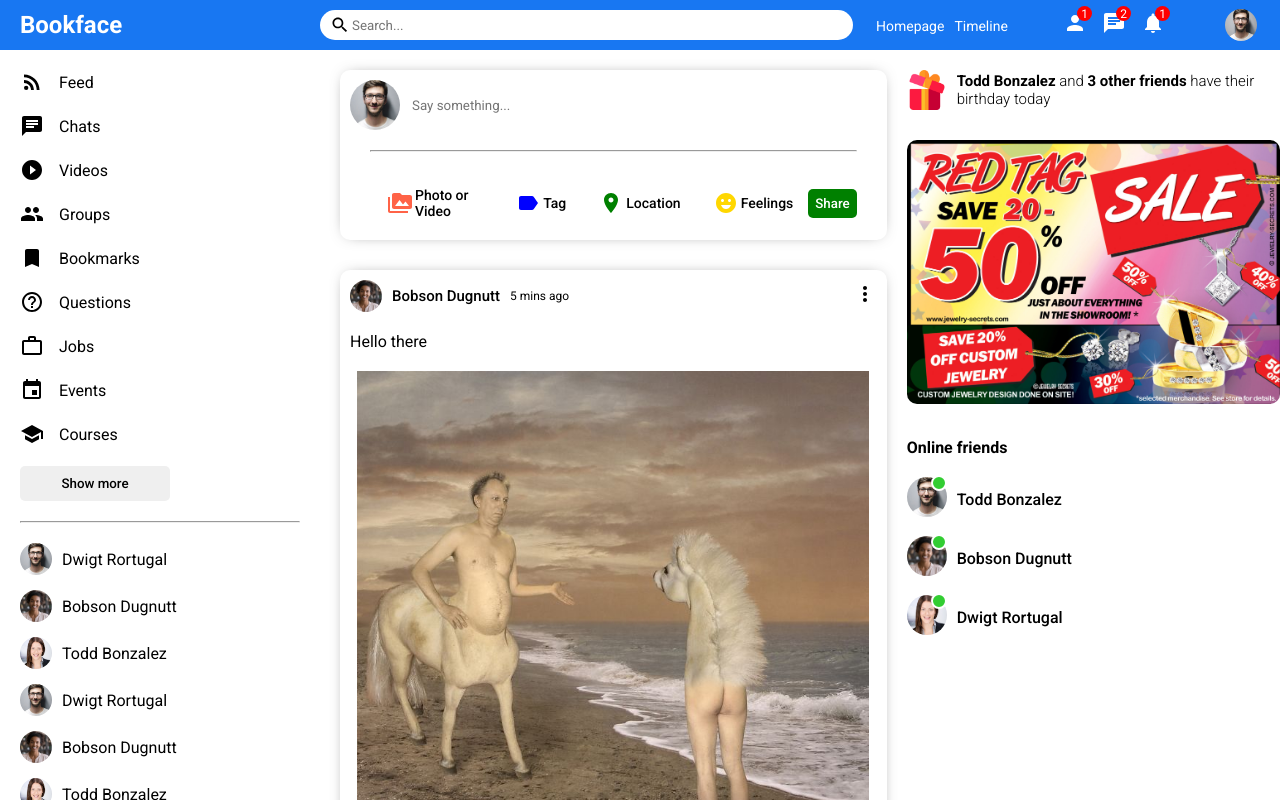
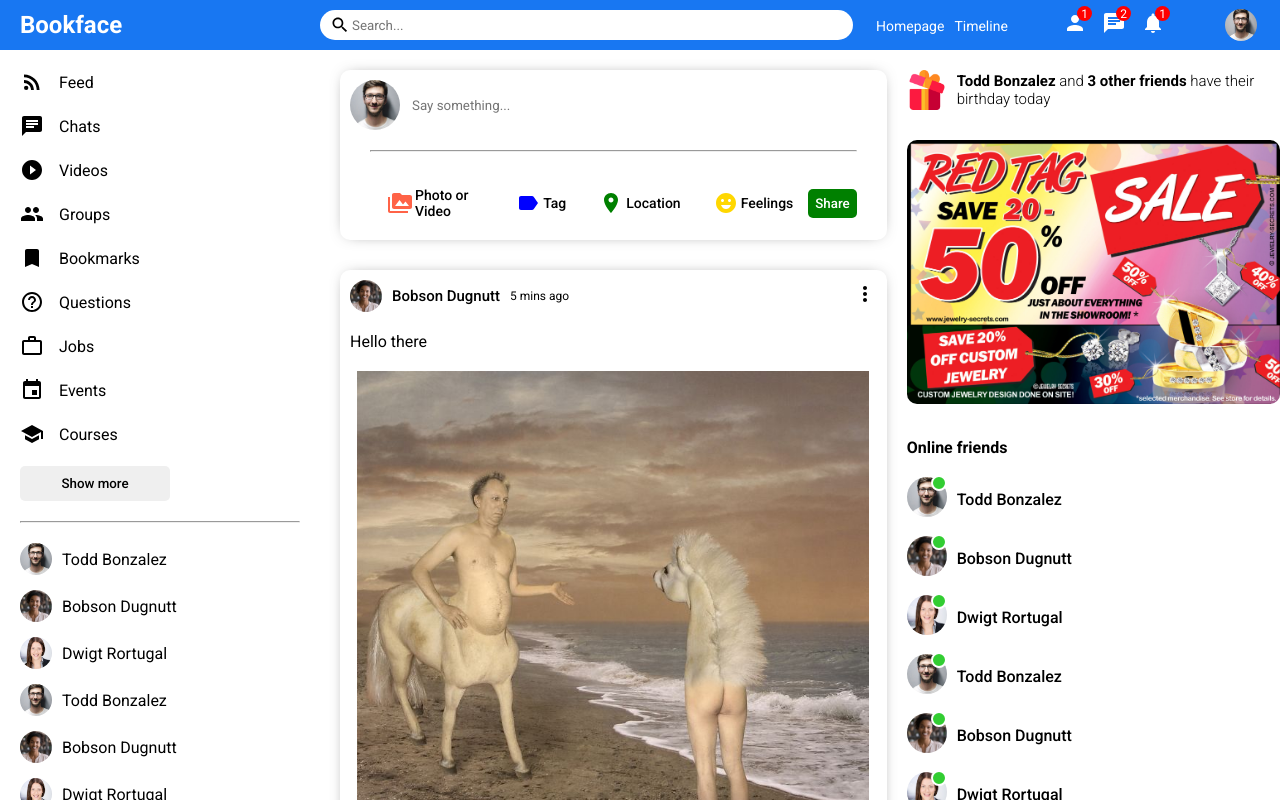
Before and after one commit to jonnyabrams/bookface-1st-attempt, a React (Create React App) app in the folder client/: page / in a window 1280 px wide. Shown: the top 800 px of the page. Built offline with nearby package versions, Linux system fonts and the light colour scheme.

Commit message:
Create CloseFriend component for Leftbar, display dynamically

```diff
--- /dev/null
+++ b/client/src/components/closeFriend/CloseFriend.jsx
@@ -0,0 +1,12 @@
+import './close-friend.css'
+
+const CloseFriend = ({ user }) => {
+  return (
+    <li className="leftbar-friend">
+      <img className='leftbar-friend-image' src={user.profilePicture} alt="" />
+      <span className="leftbar-friend-name">{user.username}</span>
+    </li>
+  )
+}
+
+export default CloseFriend
--- /dev/null
+++ b/client/src/components/closeFriend/close-friend.css
@@ -0,0 +1,13 @@
+.leftbar-friend {
+  display: flex;
+  align-items: center;
+  margin-bottom: 15px;
+}
+
+.leftbar-friend-image {
+  width: 32px;
+  height: 32px;
+  border-radius: 50%;
+  object-fit: cover;
+  margin-right: 10px;
+}
--- a/client/src/components/leftbar/Leftbar.jsx
+++ b/client/src/components/leftbar/Leftbar.jsx
@@ -1,13 +1,15 @@
 import './leftbar.css'
-import RssFeedIcon from '@mui/icons-material/RssFeed';
-import ChatIcon from '@mui/icons-material/Chat';
-import PlayCircleFilledIcon from '@mui/icons-material/PlayCircleFilled';
-import GroupIcon from '@mui/icons-material/Group';
-import BookmarkIcon from '@mui/icons-material/Bookmark';
-import HelpOutlineIcon from '@mui/icons-material/HelpOutline';
-import WorkOutlineIcon from '@mui/icons-material/WorkOutline';
-import EventIcon from '@mui/icons-material/Event';
-import SchoolIcon from '@mui/icons-material/School';
+import RssFeedIcon from '@mui/icons-material/RssFeed'
+import ChatIcon from '@mui/icons-material/Chat'
+import PlayCircleFilledIcon from '@mui/icons-material/PlayCircleFilled'
+import GroupIcon from '@mui/icons-material/Group'
+import BookmarkIcon from '@mui/icons-material/Bookmark'
+import HelpOutlineIcon from '@mui/icons-material/HelpOutline'
+import WorkOutlineIcon from '@mui/icons-material/WorkOutline'
+import EventIcon from '@mui/icons-material/Event'
+import SchoolIcon from '@mui/icons-material/School'
+import CloseFriend from '../closeFriend/CloseFriend'
+import { Users } from "../../dummyData"
 
 const Leftbar = () => {
   return (
@@ -54,54 +56,18 @@
         <button className="leftbar-button">Show more</button>
         <hr className='leftbar-hr' />
         <ul className="leftbar-friend-list">
-          <li className="leftbar-friend">
-            <img className='leftbar-friend-image' src="/assets/profile/1.webp" alt="" />
-            <span className="leftbar-friend-name">Dwigt Rortugal</span>
-          </li>
-          <li className="leftbar-friend">
-            <img className='leftbar-friend-image' src="/assets/profile/2.jpeg" alt="" />
-            <span className="leftbar-friend-name">Bobson Dugnutt</span>
-          </li>
-          <li className="leftbar-friend">
-            <img className='leftbar-friend-image' src="/assets/profile/3.webp" alt="" />
-            <span className="leftbar-friend-name">Todd Bonzalez</span>
-          </li>
-          <li className="leftbar-friend">
-            <img className='leftbar-friend-image' src="/assets/profile/1.webp" alt="" />
-            <span className="leftbar-friend-name">Dwigt Rortugal</span>
-          </li>
-          <li className="leftbar-friend">
-            <img className='leftbar-friend-image' src="/assets/profile/2.jpeg" alt="" />
-            <span className="leftbar-friend-name">Bobson Dugnutt</span>
-          </li>
-          <li className="leftbar-friend">
-            <img className='leftbar-friend-image' src="/assets/profile/3.webp" alt="" />
-            <span className="leftbar-friend-name">Todd Bonzalez</span>
-          </li>
-          <li className="leftbar-friend">
-            <img className='leftbar-friend-image' src="/assets/profile/1.webp" alt="" />
-            <span className="leftbar-friend-name">Dwigt Rortugal</span>
-          </li>
-          <li className="leftbar-friend">
-            <img className='leftbar-friend-image' src="/assets/profile/2.jpeg" alt="" />
-            <span className="leftbar-friend-name">Bobson Dugnutt</span>
-          </li>
-          <li className="leftbar-friend">
-            <img className='leftbar-friend-image' src="/assets/profile/3.webp" alt="" />
-            <span className="leftbar-friend-name">Todd Bonzalez</span>
-          </li>
-          <li className="leftbar-friend">
-            <img className='leftbar-friend-image' src="/assets/profile/1.webp" alt="" />
-            <span className="leftbar-friend-name">Dwigt Rortugal</span>
-          </li>
-          <li className="leftbar-friend">
-            <img className='leftbar-friend-image' src="/assets/profile/2.jpeg" alt="" />
-            <span className="leftbar-friend-name">Bobson Dugnutt</span>
-          </li>
-          <li className="leftbar-friend">
-            <img className='leftbar-friend-image' src="/assets/profile/3.webp" alt="" />
-            <span className="leftbar-friend-name">Todd Bonzalez</span>
-          </li>
+          {Users.map((u) => (
+            <CloseFriend key={u.id} user={u} />
+          ))}
+          {Users.map((u) => (
+            <CloseFriend key={u.id} user={u} />
+          ))}
+          {Users.map((u) => (
+            <CloseFriend key={u.id} user={u} />
+          ))}
+          {Users.map((u) => (
+            <CloseFriend key={u.id} user={u} />
+          ))}
         </ul>
       </div>
     </div>
--- a/client/src/components/leftbar/leftbar.css
+++ b/client/src/components/leftbar/leftbar.css
@@ -55,17 +55,3 @@
   margin: 0;
   list-style: none;
 }
-
-.leftbar-friend {
-  display: flex;
-  align-items: center;
-  margin-bottom: 15px;
-}
-
-.leftbar-friend-image {
-  width: 32px;
-  height: 32px;
-  border-radius: 50%;
-  object-fit: cover;
-  margin-right: 10px;
-}
--- a/client/src/components/rightbar/Rightbar.jsx
+++ b/client/src/components/rightbar/Rightbar.jsx
@@ -17,6 +17,21 @@
         {Users.map((u) =>(
           <Online key={u.id} user={u} />
         ))}
+        {Users.map((u) =>(
+          <Online key={u.id} user={u} />
+        ))}
+        {Users.map((u) =>(
+          <Online key={u.id} user={u} />
+        ))}
+        {Users.map((u) =>(
+          <Online key={u.id} user={u} />
+        ))}
+        {Users.map((u) =>(
+          <Online key={u.id} user={u} />
+        ))}
+        {Users.map((u) =>(
+          <Online key={u.id} user={u} />
+        ))}
       </ul>
     </div>
   )
```
